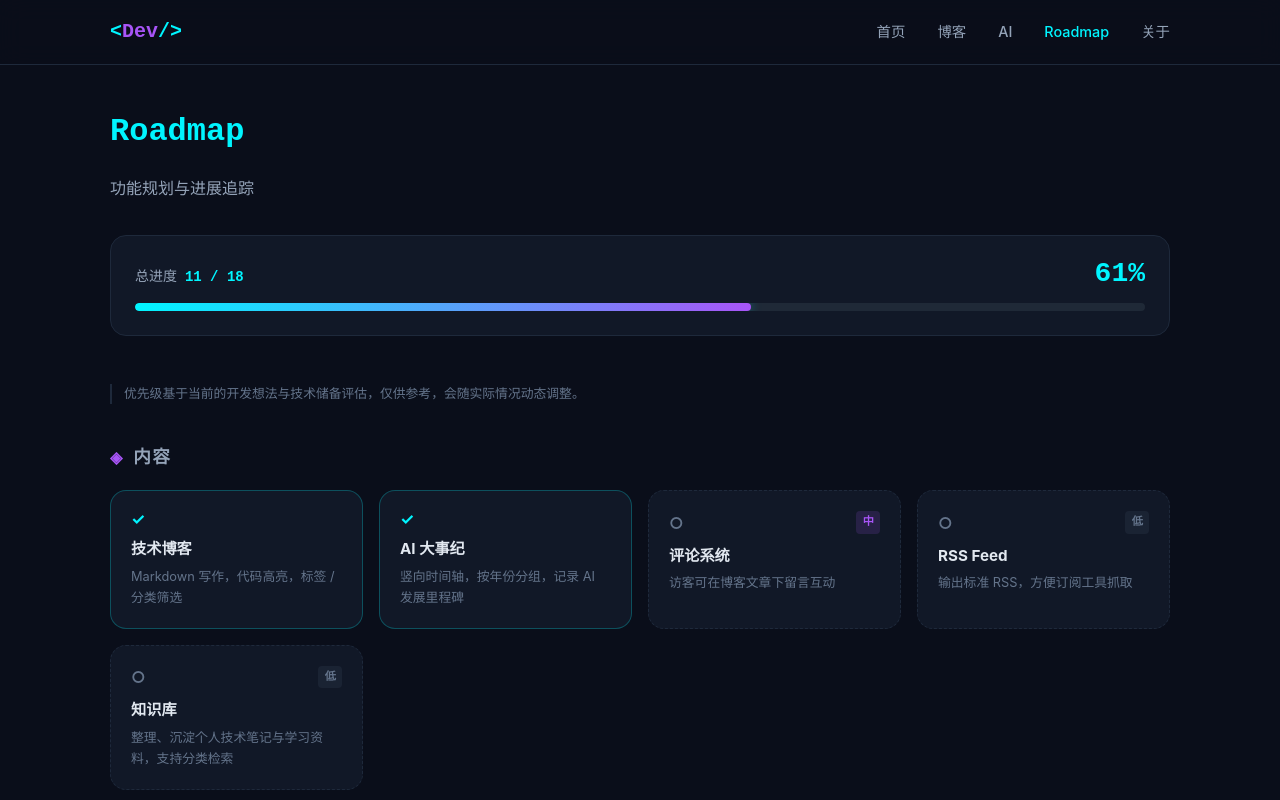
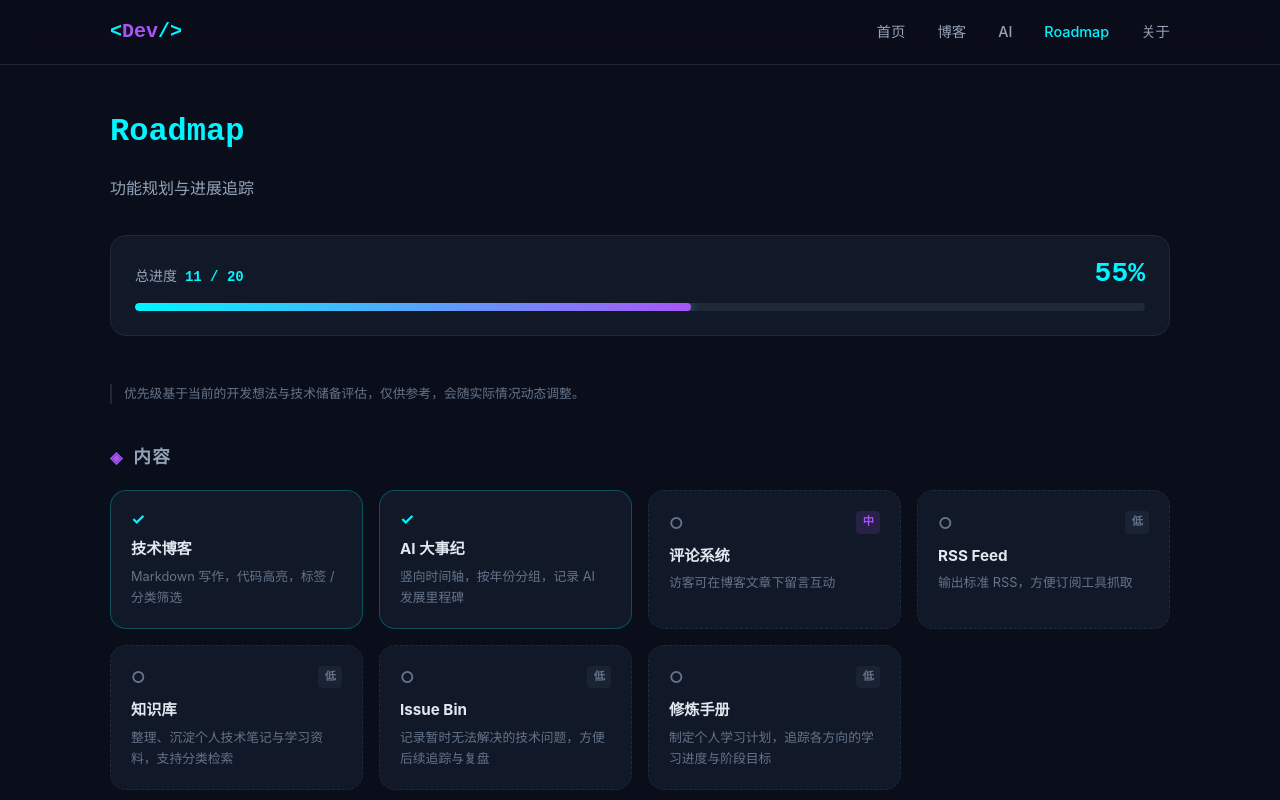
Before and after one commit to NanluQingshi/ccz-aether, a React (Vite) app in the folder frontend/: page /roadmap in a window 1280 px wide. Shown: the top 800 px of the page. Built offline with nearby package versions, Linux system fonts and the light colour scheme.

Commit message:
feat: roadmap新增内容

```diff
--- a/frontend/src/pages/RoadmapPage.tsx
+++ b/frontend/src/pages/RoadmapPage.tsx
@@ -26,6 +26,8 @@ const groups: FeatureGroup[] = [
       { name: '评论系统', desc: '访客可在博客文章下留言互动', status: 'planned', priority: 'medium' },
       { name: 'RSS Feed', desc: '输出标准 RSS，方便订阅工具抓取', status: 'planned', priority: 'low' },
       { name: '知识库', desc: '整理、沉淀个人技术笔记与学习资料，支持分类检索', status: 'planned', priority: 'low' },
+      { name: 'Issue Bin', desc: '记录暂时无法解决的技术问题，方便后续追踪与复盘', status: 'planned', priority: 'low' },
+      { name: '修炼手册', desc: '制定个人学习计划，追踪各方向的学习进度与阶段目标', status: 'planned', priority: 'low' },
     ],
   },
   {
```
